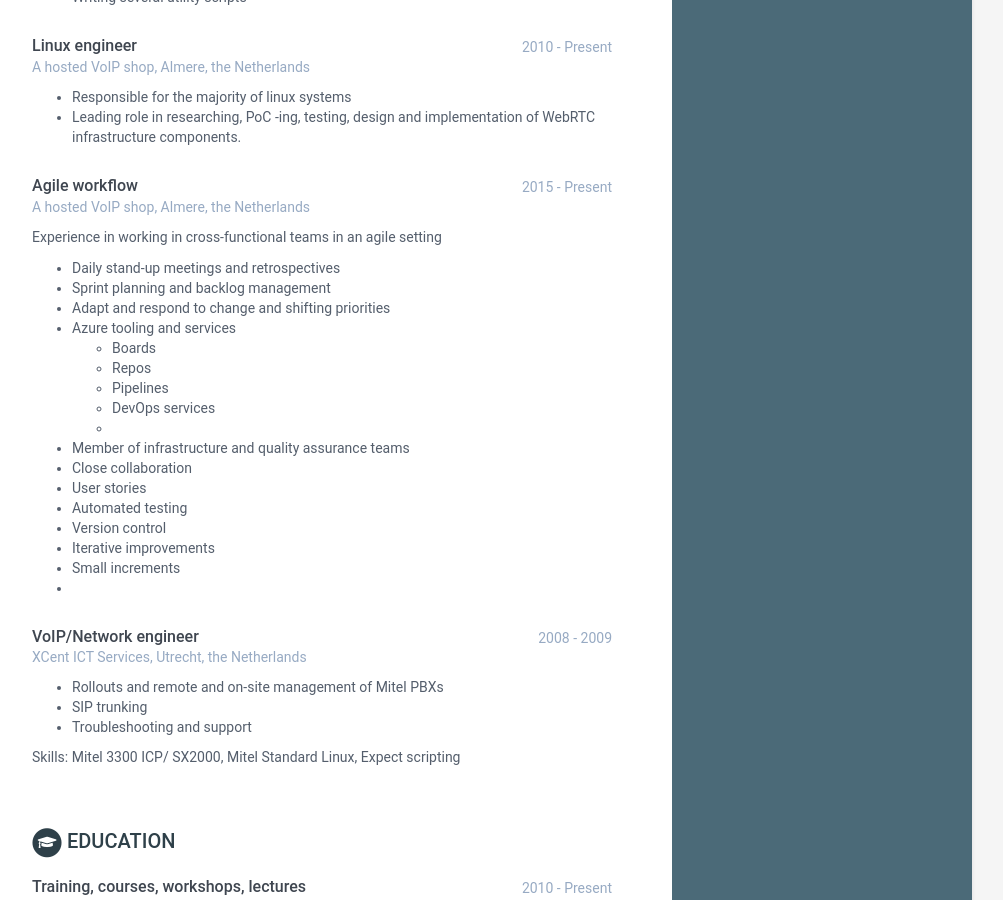
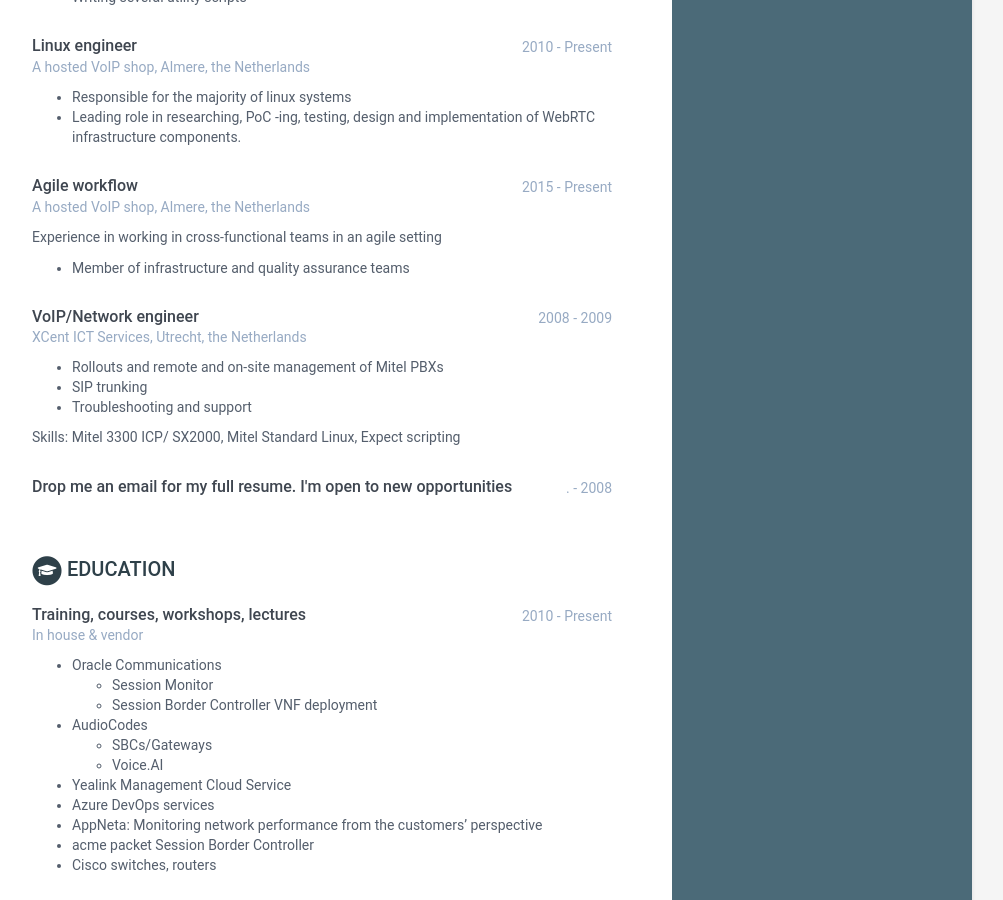
Before and after one commit to p4irin/resume, a Jekyll site: the page built from index.html, in a window 1280 px wide and 900 px high, scrolled down 2044 px. Shown: the whole window, without its empty margins (168-1171 px from the left). Built offline with Jekyll 4.4.1, drawn with Linux system fonts in a browser that asks for light colours; some of the changed text lies outside the part shown.

Commit message:
Update Experiences. Add Recommendations section

```diff
--- a/_data/data.yml
+++ b/_data/data.yml
@@ -239,23 +239,8 @@ experiences:
         company: A hosted VoIP shop, Almere, the Netherlands
         details: |
           Experience in working in cross-functional teams in an agile setting
-            - Daily stand-up meetings and retrospectives
-            - Sprint planning and backlog management
-            - Adapt and respond to change and shifting priorities
-            - Azure tooling and services
-              - Boards
-              - Repos
-              - Pipelines
-              - DevOps services
-              -
             - Member of infrastructure and quality assurance teams
-            - Close collaboration
-            - User stories
-            - Automated testing
-            - Version control
-            - Iterative improvements
-            - Small increments
-            -
+
       - role: VoIP/Network engineer
         time: 2008 - 2009
         company: XCent ICT Services, Utrecht, the Netherlands
@@ -268,6 +253,11 @@ experiences:
           Mitel 3300 ICP/ SX2000,
           Mitel Standard Linux,
           Expect scripting
+
+      - role: Drop me an email for my full resume. I'm open to new opportunities
+        time: . - 2008
+        company:
+        details:
 # certifications:
 #       title: Certifications
 #       list:
@@ -454,9 +444,9 @@ skills:
       - name: Packet capturing
         level: 80%
 
-# recommendations:
-#     title: Recommendations
-#     list:
+recommendations:
+    title: Recommendations (on request)
+    list:
 #       - person:
 #         contact:
 #         role:
```
